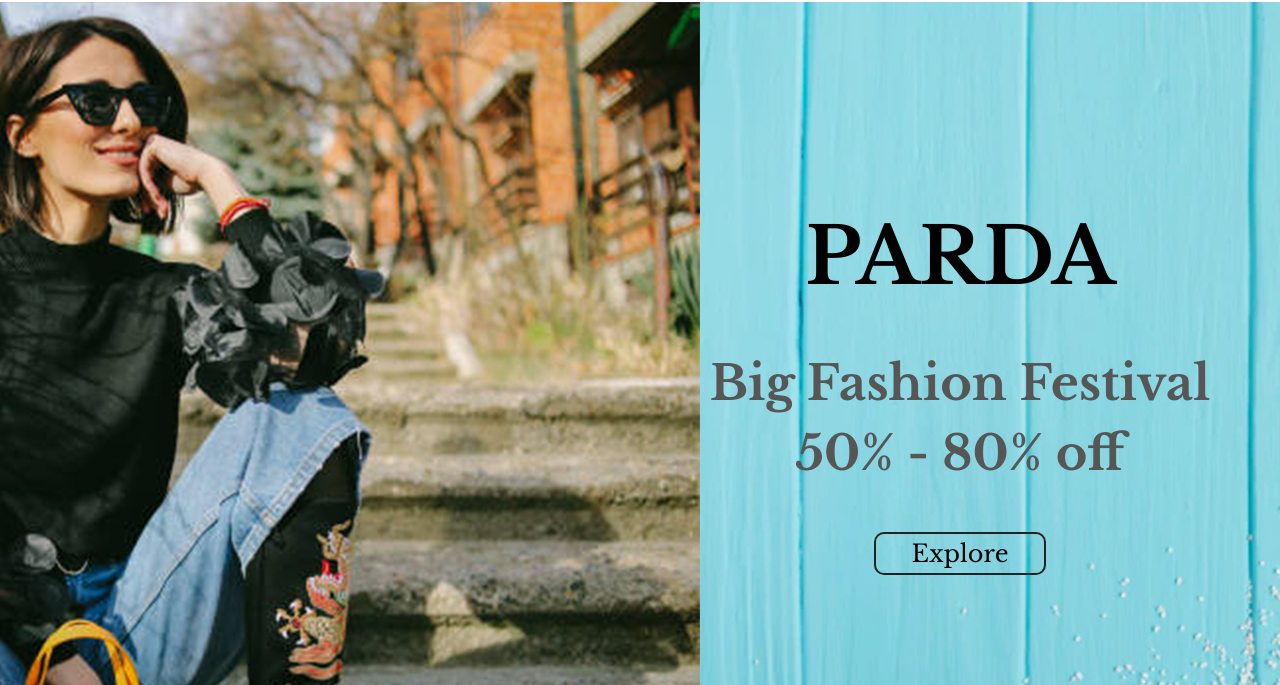
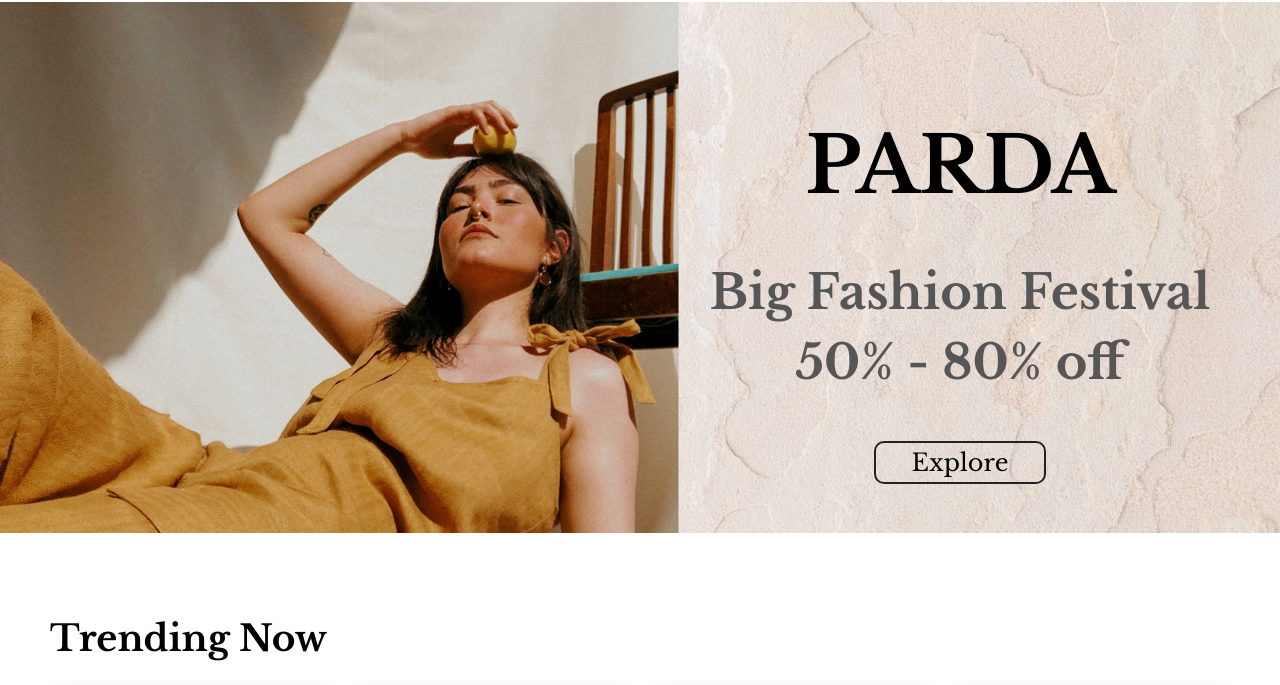
Before and after one commit to JabedH/prada-fashion, a plain HTML site: page index.html in a window 1280 px wide. Shown: the part 78-763 px from the top of the page. Drawn offline with nearby package versions, Linux system fonts and the light colour scheme; files whose address does not match are found by name.

Commit message:
updated banner

```diff
--- a/index.html
+++ b/index.html
@@ -54,9 +54,25 @@
     <!-- nav bar end-->
     <!-- ---------- -->
     <!-- banner start-->
+    <!-- <section>
+      <div class="main-banner">
+        <div id="main-slider" class="banner">
+          <div></div>
+          <div class="banner-item">
+            <div class="banner-item-1">
+              <h1>PARDA</h1>
+              <h3 class="h3-text">Big Fashion Festival</h3>
+              <h3 class="h3-text">50% - 80% off</h3>
+              <button class="explore-button">Explore</button>
+            </div>
+          </div>
+        </div>
+      </div>
+    </section> -->
     <section>
       <div class="main-banner">
-        <div id="main-slider" class="banner">
+        <img id="main-slider" src="" alt="">
+        <div  class="banner banner-1">
           <div></div>
           <div class="banner-item">
             <div class="banner-item-1">
--- a/scripts/index.js
+++ b/scripts/index.js
@@ -1,3 +1,4 @@
+// nav bar open and close
 const mobile_nav = document.querySelector(".mobile-navbar-btn");
 const nav_header = document.querySelector(".header");
 
@@ -6,55 +7,57 @@ const toggleNavbar = () => {
 };
 
 mobile_nav.addEventListener("click", () => toggleNavbar());
+
 //-- banner slider --//
-const allClass = ["banner-2", "banner-3", "banner-1"];
-const getClass = document.getElementById("main-slider");
-const setClass = document
+
+const allImages = [
+  "/asset/banner/b-1.jpg",
+  "/asset/banner/b-2.jpg",
+  "/asset/banner/b-3.jpg",
+];
+const getImages = document.getElementById("main-slider");
+const setImages = document
   .getElementById("main-slider")
-  .setAttribute("class", "banner-1");
-let classIndex = 0;
+  .setAttribute("src", "/asset/banner/b-1.jpg");
+let ImagesIndex = 0;
 setInterval(() => {
-  if (classIndex >= allClass.length) {
-    classIndex = 0;
+  if (ImagesIndex >= allImages.length) {
+    ImagesIndex = 0;
   }
-  const classNumber = allClass[classIndex];
-  getClass.setAttribute("class", classNumber);
-  classIndex++;
+  const imagesNumber = allImages[ImagesIndex];
+  getImages.setAttribute("src", imagesNumber);
+  ImagesIndex++;
 }, 4000);
 
 // --Trending Offers slider-//
 
-// Select all slides
 const slides = document.querySelectorAll(".offerSlide");
 
-// loop through slides and set each slides translateX property to index * 100%
 slides.forEach((slide, indx) => {
   slide.style.transform = `translateX(${indx * 100}%)`;
 });
-// select prev slide button
+
 const prevSlide = document.querySelector(".btn-prev");
-// add event listener and navigation functionality
+
 prevSlide.addEventListener("click", function () {
-  // check if current slide is the first and reset current slide to last
   if (curSlide === 0) {
     curSlide = maxSlide;
   } else {
     curSlide--;
   }
-  //   move slide by 100%
+
   slides.forEach((slide, indx) => {
     slide.style.transform = `translateX(${100 * (indx - curSlide)}%)`;
   });
 });
-// select next slide button
+
 const nextSlide = document.querySelector(".btn-next");
-// current slide counter
+
 let curSlide = 0;
-// maximum number of slides
+
 let maxSlide = slides.length - 1;
-// add event listener and navigation functionality
+
 nextSlide.addEventListener("click", function () {
-  // check if current slide is the last and reset current slide
   if (curSlide === maxSlide) {
     curSlide = 0;
   } else {
@@ -67,39 +70,27 @@ nextSlide.addEventListener("click", function () {
 });
 
 // --Customer slider-//
-// Select all customerSlides
-// Select all customerSlides
+
 const customerSlides = document.querySelectorAll(".customerSlide");
-
-// loop through customerSlides and set each customerSlides translateX property to index * 100%
 customerSlides.forEach((slide, indx) => {
   slide.style.transform = `translateX(${indx * 100}%)`;
 });
-// select prev slide button
 const customerPrevSlide = document.querySelector(".customer-prev");
-// add event listener and navigation functionality
 customerPrevSlide.addEventListener("click", function () {
-  // check if current slide is the first and reset current slide to last
   if (customerCurSlide === 0) {
     customerCurSlide = customerMaxSlide;
   } else {
     customerCurSlide--;
   }
-  //   move slide by 100%
   customerSlides.forEach((slide, indx) => {
     slide.style.transform = `translateX(${100 * (indx - customerCurSlide)}%)`;
   });
 });
-// select next slide button
+
 const customerNextSlide = document.querySelector(".customer-next");
-// current slide counter
 let customerCurSlide = 0;
-// maximum number of customerSlides
 let customerMaxSlide = customerSlides.length - 1;
-
-// add event listener and navigation functionality
 customerNextSlide.addEventListener("click", function () {
-  // check if current slide is the last and reset current slide
   if (customerCurSlide === customerMaxSlide) {
     customerCurSlide = 0;
   } else {
--- a/style.css
+++ b/style.css
@@ -273,7 +273,9 @@ media query
 /* nav bar end*/
 /* ------------------- */
 /* banner section start*/
-
+.main-banner {
+  position: relative;
+}
 .banner-item {
   height: 100%;
   display: flex;
@@ -294,13 +296,18 @@ media query
   color: #565656;
   margin: 10px 0;
 }
+.main-banner img {
+  width: 100%;
+}
 .banner-1 {
+  position: absolute;
+  top: 25%;
   display: grid;
   grid-template-columns: repeat(2, 1fr);
   width: 100%;
-  height: 797px;
-  background-image: url(/asset/banner/banner-1.png);
-  background-position: center;
+  /* height: 797px; */
+  /* background-image: url(/asset/banner/banner-1.png); */
+  /* background-position: center; */
 }
 .banner-2 {
   display: grid;
```
Also changed, not shown: asset/banner/b-1.jpg (added), asset/banner/b-2.jpg (renamed from asset/banner/b2.jpg), asset/banner/b-3.jpg (renamed from asset/banner/b1.jpg), 2 other files.
